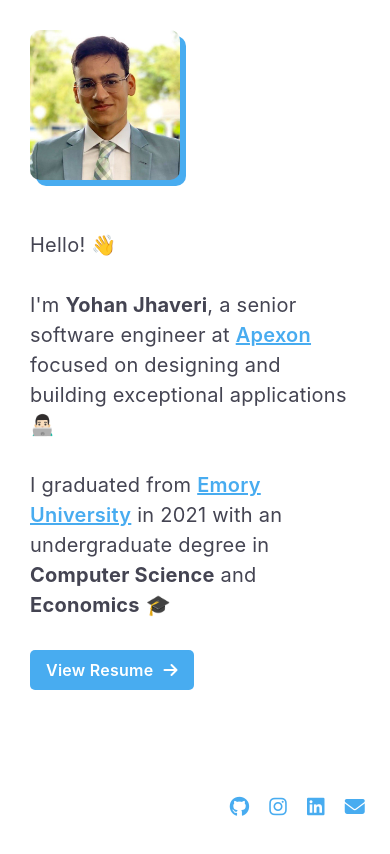
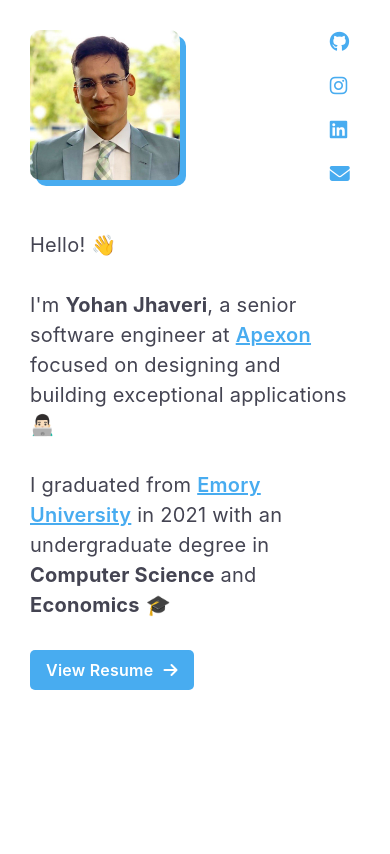
Before and after one commit to YohanJhaveri/Personal-Website, a plain HTML site: page public/index.html in a window 390 px wide. Drawn offline with Linux system fonts and the light colour scheme.

Commit message:
Changelog: - changed absolute paths to relative paths so they work on the server as well as locally - fixed weird scrolling issue in mobile view - fixed oddly placed social icons in mobile view - deleted hosting emulator as it's no longer needed

```diff
--- a/public/css/styles.css
+++ b/public/css/styles.css
@@ -21,15 +21,7 @@
   background: #ddd;
 }
 
-html {
-  overflow: hidden;
-  height: 100%;
-}
-
 body {
-  height: 100%;
-  overflow: auto;
-  min-height: 100vh;
   display: flex;
   flex-direction: column;
   justify-content: space-between;
@@ -47,7 +39,7 @@ main {
 /* ========== HERO ========== */
 
 .hero {
-  min-height: 100vh;
+  min-height: calc(100vh - 60px);
   display: flex;
   align-items: center;
 }
@@ -146,7 +138,6 @@ main {
   }
 
   html {
-    height: 100vh;
     padding: 30px;
   }
 
@@ -157,4 +148,15 @@ main {
   .hero__box {
     flex-direction: column;
   }
+
+  .footer {
+    position: absolute;
+    bottom: none;
+    top: 0;
+    right: 10px;
+  }
+
+  .contact {
+    flex-direction: column;
+  }
 }
--- a/public/index.html
+++ b/public/index.html
@@ -9,9 +9,9 @@
       content="I'm a senior software engineer at Apexon focused on designing and building
     exceptional applications"
     />
-    <meta property="og:image" content="/static/images/headshot.jpeg" />
-    <link rel="icon" type="image/x-icon" href="/static/images/favicon.png" />
-    <link rel="stylesheet" href="/css/styles.css" />
+    <meta property="og:image" content="./static/images/headshot.jpeg" />
+    <link rel="icon" type="image/x-icon" href="./static/images/favicon.png" />
+    <link rel="stylesheet" href="./css/styles.css" />
     <script src="https://kit.fontawesome.com/64eacac145.js" crossorigin="anonymous"></script>
     <title>Yohan Jhaveri</title>
   </head>
@@ -21,7 +21,7 @@
         <div class="hero__box">
           <div class="hero__box__headshot">
             <div class="hero__box__headshot__background"></div>
-            <img class="hero__box__headshot__image" src="/static/images/headshot.jpeg" alt="Headshot" />
+            <img class="hero__box__headshot__image" src="./static/images/headshot.jpeg" alt="Headshot" />
           </div>
           <div class="hero__box__introduction">
             <div class="hero__box__introduction__hello">Hello! 👋</div>
@@ -35,7 +35,7 @@
               an undergraduate degree in <strong>Computer Science</strong> and <strong>Economics</strong> 🎓
             </div>
             <div class="hero__box__introduction__resume">
-              <a href="/static/documents/resume.pdf" target="_blank">
+              <a href="./static/documents/resume.pdf" target="_blank">
                 View Resume <i class="fa-solid fa-arrow-right"></i>
               </a>
             </div>
```
Also changed, not shown: firebase.json.
